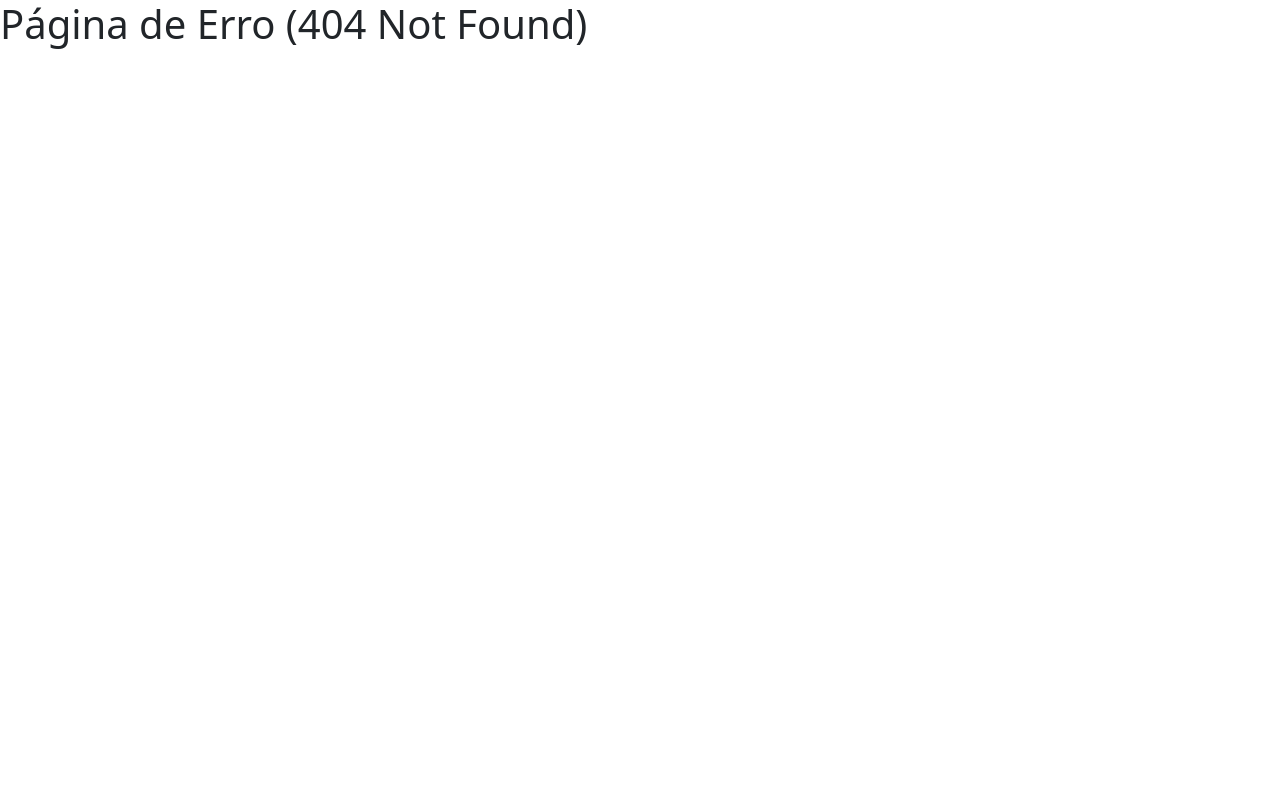
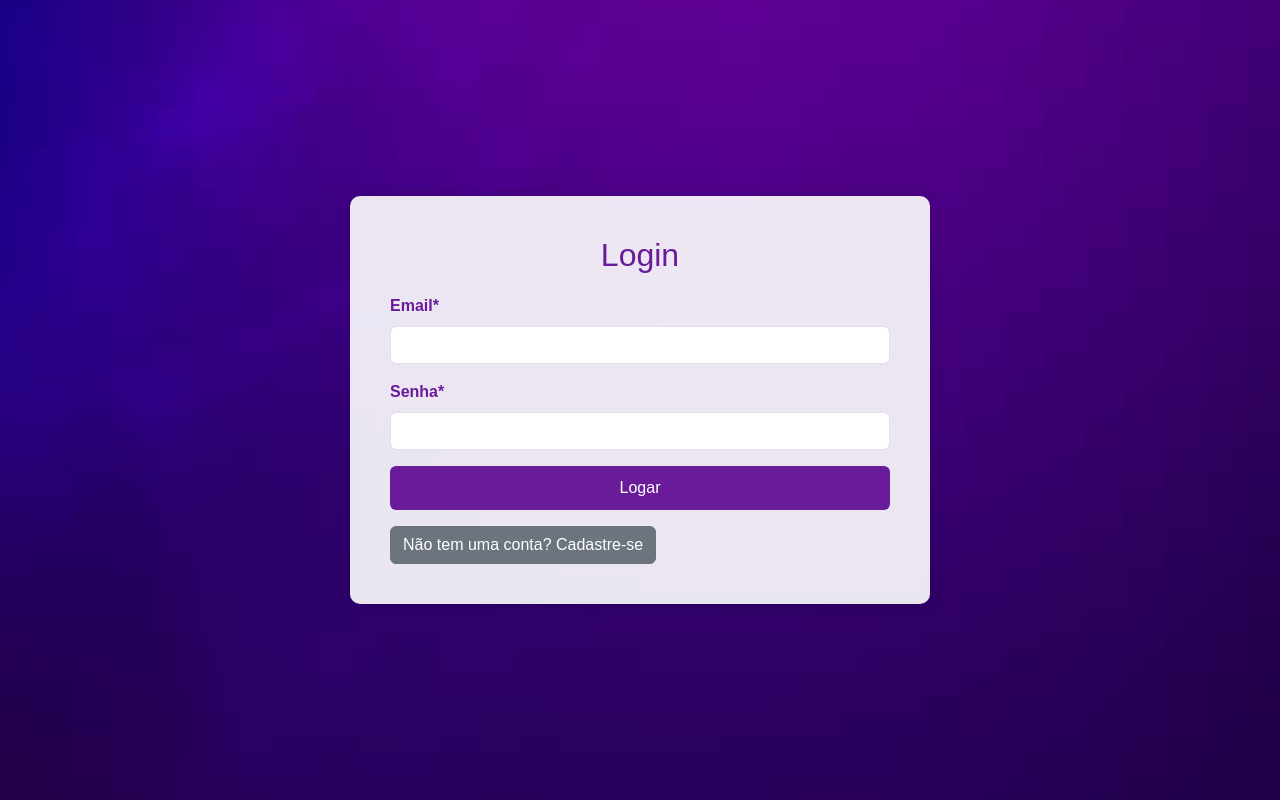
Before and after one commit to PedroLucaV/agenda-maker, a React (Vite) app: page /login in a window 1280 px wide. Before the commit this address had no page. Built offline with nearby package versions, Linux system fonts and the light colour scheme.

Commit message:
created login/register page

```diff
--- a/package.json
+++ b/package.json
@@ -10,6 +10,7 @@
     "preview": "vite preview"
   },
   "dependencies": {
+    "axios": "^1.7.2",
     "react": "^18.2.0",
     "react-dom": "^18.2.0",
     "react-router-dom": "^6.25.0"
--- a/src/main.jsx
+++ b/src/main.jsx
@@ -7,6 +7,7 @@ import { createBrowserRouter, RouterProvider } from "react-router-dom";
 import App from "./pages/App/App";
 import Home from "./pages/Home/Home";
 import Error from "./pages/Error/Error";
+import Login from "./pages/Login/Login";
 import "./index.css";
 
 // Creating the project router:
@@ -15,6 +16,11 @@ const router = createBrowserRouter([
     path: "/",
     element: <Home />,
     errorElement: <Error />
+  },
+  {
+    path: '/login',
+    element: <Login/>,
+    errorElement: <Error/>
   },
   {
     path: "/dashboard",
--- /dev/null
+++ b/src/pages/Login/Components/LoginForm.jsx
@@ -0,0 +1,66 @@
+import React, { useState } from 'react';
+import api from '../api.js';
+
+const LoginForm = ({ setErrors }) => {
+  const [email, setEmail] = useState('');
+  const [senha, setSenha] = useState('');
+
+  const validateEmail = (email) => /^[a-zA-Z0-9._%+-]+@(aluno|docente)\.sesi\.com\.br$/.test(email);
+
+  const handleSubmit = async (event) => {
+    event.preventDefault();
+    let formErrors = {};
+
+    if (!email || !validateEmail(email)) {
+      formErrors.email = 'Email é obrigatório e deve seguir o formato "aluno.sesi.com.br" ou "docente.sesi.com.br".';
+    }
+    if (!senha) {
+      formErrors.senha = 'Senha é obrigatória.';
+    }
+
+    if (Object.keys(formErrors).length > 0) {
+      setErrors(formErrors);
+      return;
+    }
+
+    try {
+      const response = await api.post('/users/login', { // Use a instância do axios
+        email,
+        senha
+      });
+      console.log(response.data);
+      // Redirecionar ou mostrar mensagem de sucesso aqui
+    } catch (error) {
+      console.error(error);
+      setErrors({ apiError: 'Erro ao fazer login.' });
+    }
+  };
+
+  return (
+    <form onSubmit={handleSubmit}>
+      <div className="mb-3">
+        <label className="form-label">Email*</label>
+        <input
+          type="email"
+          className="form-control"
+          value={email}
+          onChange={(e) => setEmail(e.target.value)}
+          required
+        />
+      </div>
+      <div className="mb-3">
+        <label className="form-label">Senha*</label>
+        <input
+          type="password"
+          className="form-control"
+          value={senha}
+          onChange={(e) => setSenha(e.target.value)}
+          required
+        />
+      </div>
+      <button type="submit" className="btn btn-primary">Logar</button>
+    </form>
+  );
+};
+
+export default LoginForm;
--- /dev/null
+++ b/src/pages/Login/Components/SignUpForm.jsx
@@ -0,0 +1,118 @@
+import React, { useState } from 'react';
+import api from '../api.js'; // Importe a instância do axios
+
+const SignupForm = ({ setErrors }) => {
+  const [nome, setNome] = useState('');
+  const [email, setEmail] = useState('');
+  const [senha, setSenha] = useState('');
+  const [telefone, setTelefone] = useState('');
+
+  const validateNome = (nome) => /^[a-zA-Z\s]+$/.test(nome);
+  const validateEmail = (email) => /^[a-zA-Z0-9._%+-]+@(aluno|docente)\.sesi\.com\.br$/.test(email);
+  const validateSenha = (senha) => /^(?=.*[a-z])(?=.*[A-Z])(?=.*\d)(?=.*[@$!%*?&])[A-Za-z\d@$!%*?&]{8,}$/.test(senha);
+  const validateTelefone = (telefone) => /^[0-9]+$/.test(telefone);
+
+  const handleSubmit = async (event) => {
+    event.preventDefault();
+    let formErrors = {};
+
+    if (!nome || !validateNome(nome)) {
+      formErrors.nome = 'Nome é obrigatório e deve conter apenas letras.';
+    }
+    if (!email || !validateEmail(email)) {
+      formErrors.email = 'Email é obrigatório e deve seguir o formato "aluno.sesi.com.br" ou "docente.sesi.com.br".';
+    }
+    if (!senha) {
+      formErrors.senha = 'Senha é obrigatória.';
+    } else {
+      let senhaErrors = [];
+      if (!/(?=.*[a-z])/.test(senha)) {
+        senhaErrors.push('Deve conter ao menos uma letra minúscula.');
+      }
+      if (!/(?=.*[A-Z])/.test(senha)) {
+        senhaErrors.push('Deve conter ao menos uma letra maiúscula.');
+      }
+      if (!/(?=.*\d)/.test(senha)) {
+        senhaErrors.push('Deve conter ao menos um número.');
+      }
+      if (!/(?=.*[@$!%*?&])/.test(senha)) {
+        senhaErrors.push('Deve conter ao menos um caractere especial.');
+      }
+      if (!/.{8,}/.test(senha)) {
+        senhaErrors.push('Deve conter ao menos 8 caracteres.');
+      }
+      if (senhaErrors.length > 0) {
+        formErrors.senha = senhaErrors;
+      }
+    }
+    if (!telefone || !validateTelefone(telefone)) {
+      formErrors.telefone = 'Telefone é obrigatório e deve conter apenas números.';
+    }
+
+    if (Object.keys(formErrors).length > 0) {
+      setErrors(formErrors);
+      return;
+    }
+
+    try {
+      const response = await api.post('/users/criar', { // Use a instância do axios
+        nome,
+        email,
+        senha,
+        telefone
+      });
+      console.log(response.data);
+      // Redirecionar ou mostrar mensagem de sucesso aqui
+    } catch (error) {
+      console.error(error);
+      setErrors({ apiError: 'Erro ao criar usuário.' });
+    }
+  };
+
+  return (
+    <form onSubmit={handleSubmit}>
+      <div className="mb-3">
+        <label className="form-label">Nome*</label>
+        <input
+          type="text"
+          className="form-control"
+          value={nome}
+          onChange={(e) => setNome(e.target.value)}
+          required
+        />
+      </div>
+      <div className="mb-3">
+        <label className="form-label">Email*</label>
+        <input
+          type="email"
+          className="form-control"
+          value={email}
+          onChange={(e) => setEmail(e.target.value)}
+          required
+        />
+      </div>
+      <div className="mb-3">
+        <label className="form-label">Senha*</label>
+        <input
+          type="password"
+          className="form-control"
+          value={senha}
+          onChange={(e) => setSenha(e.target.value)}
+          required
+        />
+      </div>
+      <div className="mb-3">
+        <label className="form-label">Telefone*</label>
+        <input
+          type="text"
+          className="form-control"
+          value={telefone}
+          onChange={(e) => setTelefone(e.target.value)}
+        />
+      </div>
+      <button type="submit" className="btn btn-primary">Cadastrar</button>
+    </form>
+  );
+};
+
+export default SignupForm;
--- /dev/null
+++ b/src/pages/Login/Login.css
@@ -0,0 +1,80 @@
+/* src/components/Login.css */
+
+body {
+    background: url('../../assets/images/LoginBg.png') no-repeat center center fixed;
+    background-size: cover;
+    height: 100vh;
+    display: flex;
+    justify-content: center;
+    align-items: center;
+    font-family: 'Arial', sans-serif;
+    margin: 0;
+  }
+
+  .mb-3{
+    width: 500PX;
+  }
+
+  .container {
+    width: 100%;
+    max-width: 800PX;
+    padding: 40px;
+    background-color: rgba(255, 255, 255, 0.9);
+    box-shadow: 0px 0px 15px rgba(0, 0, 0, 0.1);
+    border-radius: 10px;
+  }
+
+  h2 {
+    color: #6a1b9a;
+    text-align: center;
+    margin-bottom: 20px;
+  }
+
+  .form-label {
+    color: #6a1b9a;
+    font-weight: bold;
+  }
+
+  .form-control.is-invalid {
+    border-color: #dc3545;
+  }
+
+  .invalid-feedback {
+    display: block;
+    color: #dc3545;
+  }
+
+  .invalid-feedback ul {
+    padding-left: 20px;
+  }
+
+  .invalid-feedback li {
+    list-style-type: disc;
+  }
+
+  .btn-primary {
+    background-color: #6a1b9a;
+    border: none;
+    width: 100%;
+    padding: 10px;
+    font-size: 16px;
+  }
+
+  .btn-primary:hover {
+    background-color: #4a148c;
+  }
+
+  .alert-danger {
+    color: #721c24;
+    background-color: #f8d7da;
+    border-color: #f5c6cb;
+  }
+
+  .toggle-password {
+    cursor: pointer;
+    position: absolute;
+    right: 10px;
+    top: 35px;
+    z-index: 2;
+    color: #6a1b9a;
+  }
--- /dev/null
+++ b/src/pages/Login/Login.jsx
@@ -0,0 +1,29 @@
+import React, { useState } from 'react';
+import LoginForm from './Components/LoginForm.jsx';
+import SignupForm from './Components/SignUpForm.jsx';
+import './Login.css';
+
+const Login = () => {
+  const [isLogin, setIsLogin] = useState(true); // Estado para alternar entre login e cadastro
+  const [errors, setErrors] = useState({}); // Estado para erros
+
+  return (
+    <div className="container">
+      <h2>{isLogin ? 'Login' : 'Crie uma Conta'}</h2>
+      {errors.apiError && <div className="alert alert-danger">{errors.apiError}</div>}
+      {isLogin ? (
+        <LoginForm setErrors={setErrors} />
+      ) : (
+        <SignupForm setErrors={setErrors} />
+      )}
+      <button
+        className="btn btn-secondary mt-3"
+        onClick={() => setIsLogin(!isLogin)} // Alternar entre login e cadastro
+      >
+        {isLogin ? 'Não tem uma conta? Cadastre-se' : 'Já tem uma conta? Faça login'}
+      </button>
+    </div>
+  );
+};
+
+export default Login;
--- /dev/null
+++ b/src/pages/Login/api.js
@@ -0,0 +1,7 @@
+import axios from 'axios';
+
+const api = axios.create({
+  baseURL: 'http://localhost:8080' // Defina a URL base da API aqui
+});
+
+export default api;
```
Also changed, not shown: 1 other file (tests, documents, lock files or other folders).
